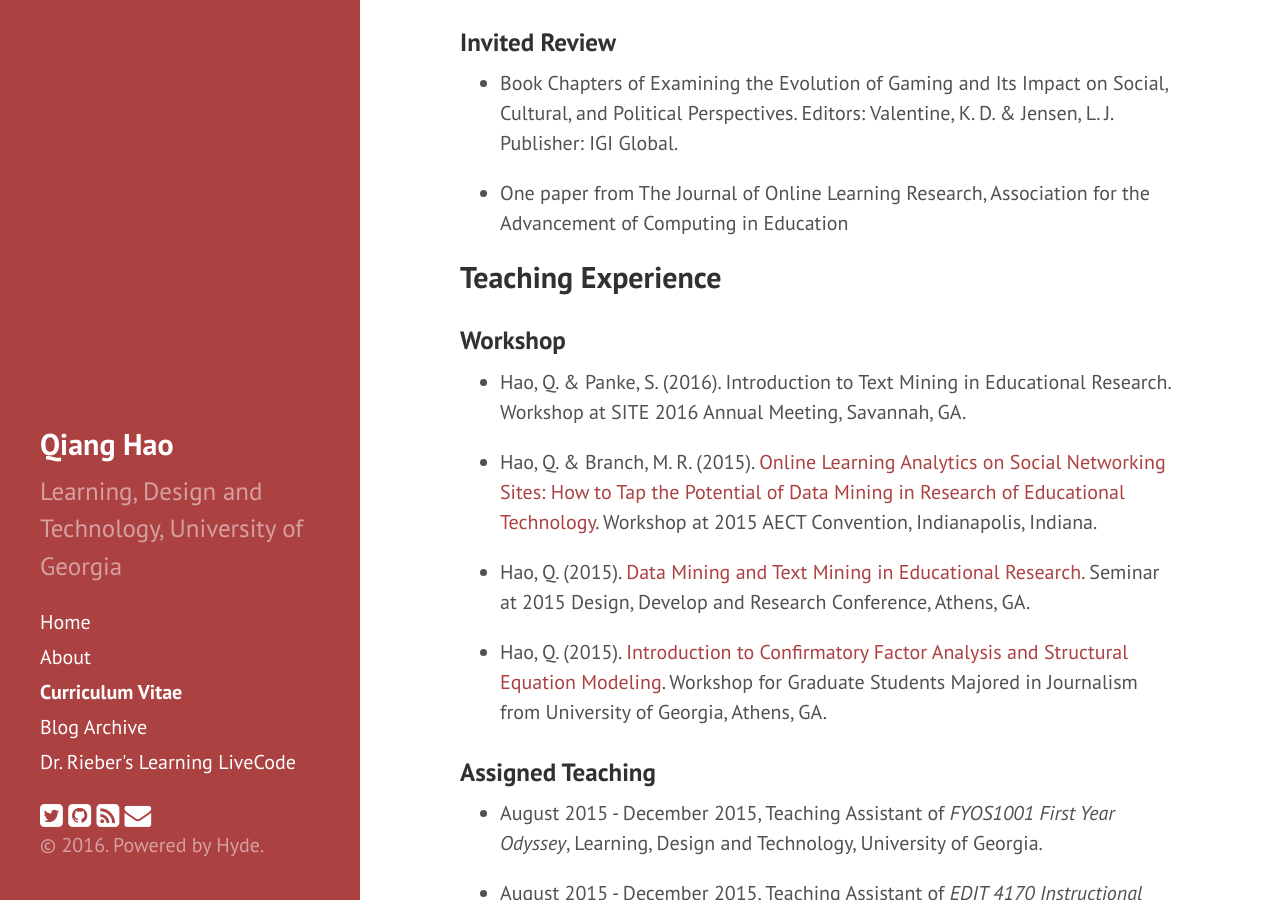
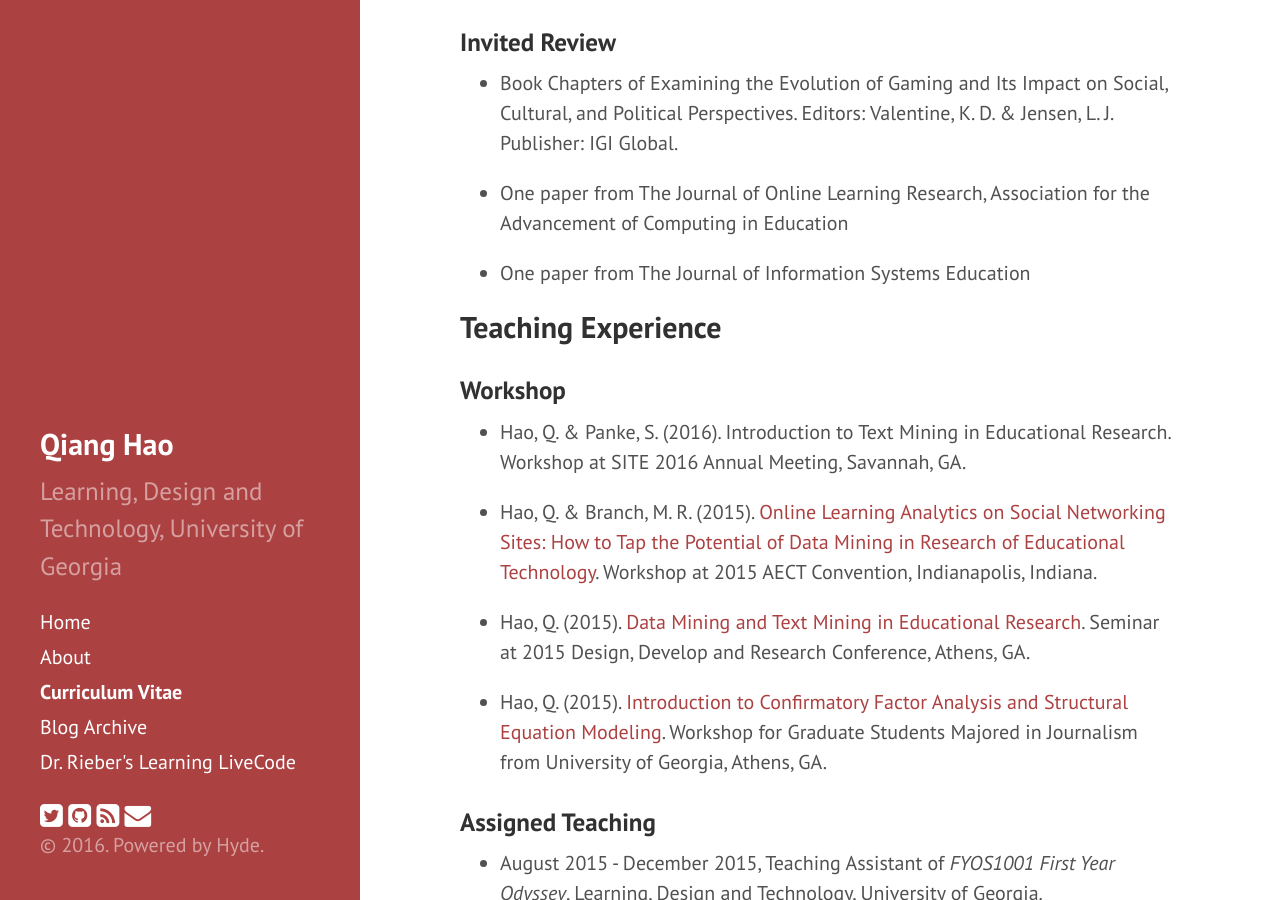
Before and after one commit to Neo-Hao/neo-hao.github.io, a Jekyll site: the page built from cv.md, in a window 1280 px wide and 900 px high, scrolled down 3501 px. Built offline with Jekyll 4.4.1, drawn with Linux system fonts in a browser that asks for light colours; nearby versions of some CDN libraries; Markdown is read by kramdown in place of the engine named in the settings.

Commit message:
one more review

```diff
--- a/cv.md
+++ b/cv.md
@@ -102,6 +102,8 @@ title: Curriculum Vitae
 
 * One paper from The Journal of Online Learning Research, Association for the Advancement of Computing in Education
 
+* One paper from The Journal of Information Systems Education
+
 ## Teaching Experience
 
 ### Workshop
```
Also changed, not shown: 2 other files.
